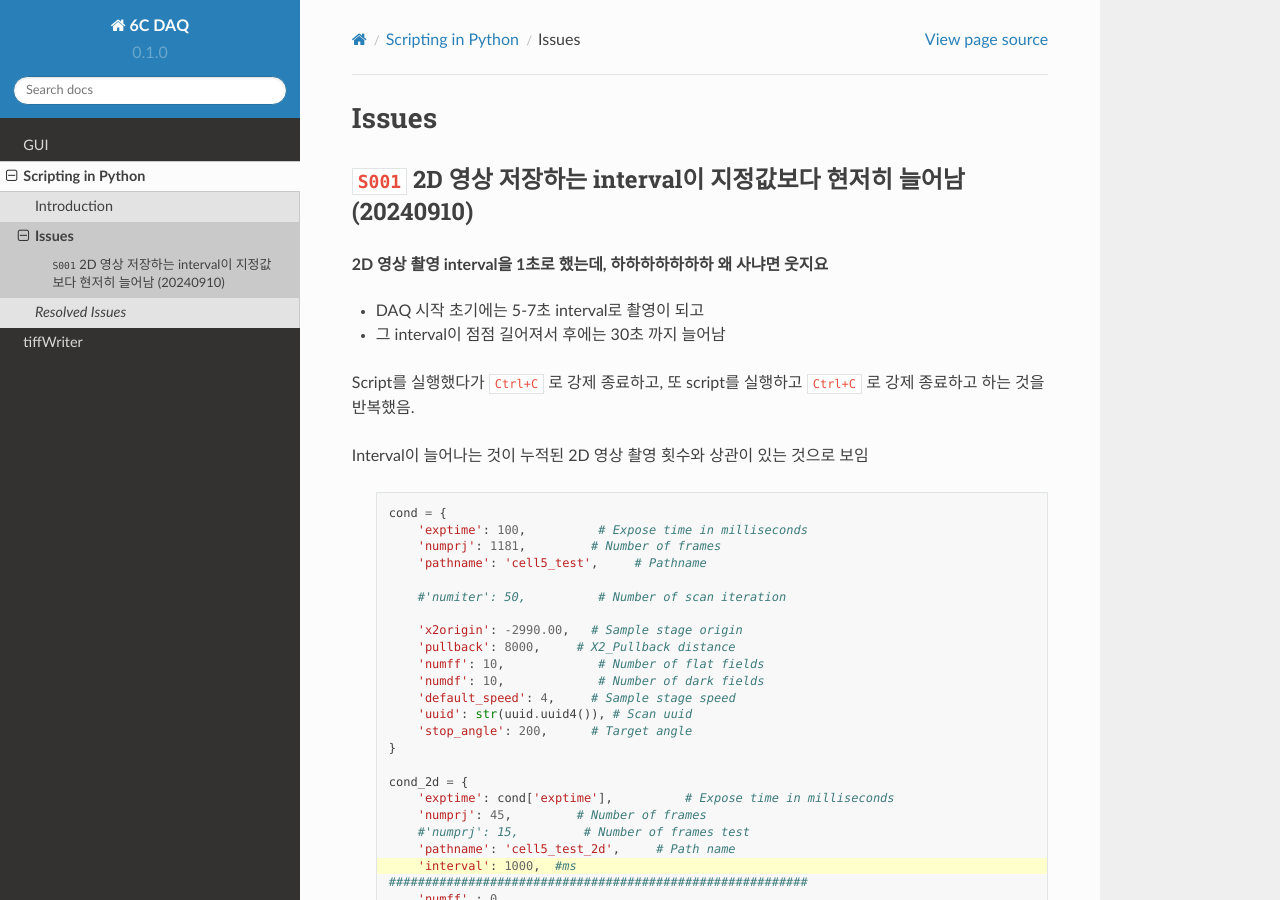
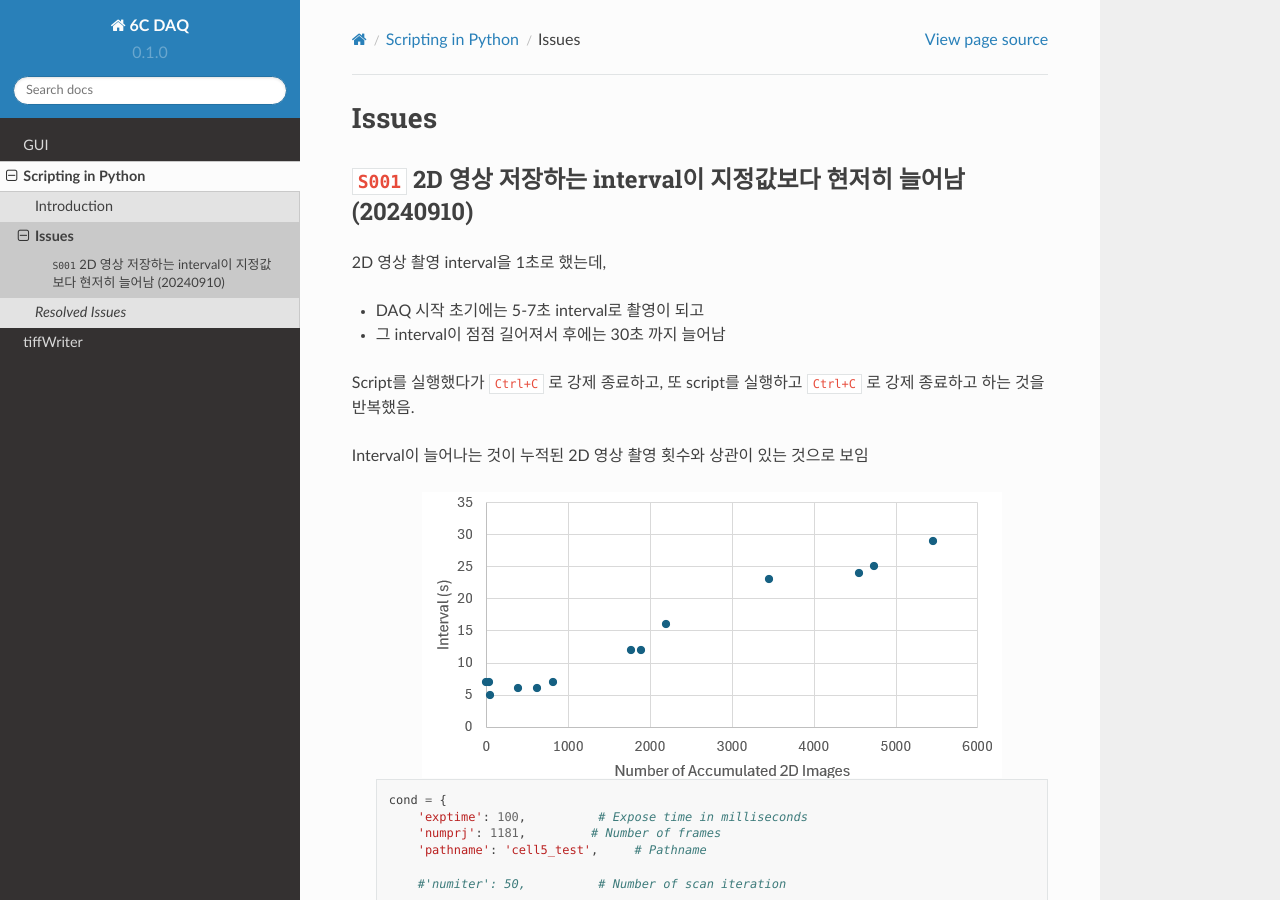
Before and after one commit to limjh0/6C_DAQ, a Sphinx documentation site: the page built from docs/source/scripting/issues.rst, in a window 1280 px wide and 900 px high. Built offline with Sphinx 7.4.7 and the Read the Docs theme 2.0.0, drawn with Linux system fonts in a browser that asks for light colours.

Commit message:
scripting issues

```diff
--- a/docs/source/scripting/issues.rst
+++ b/docs/source/scripting/issues.rst
@@ -3,9 +3,7 @@ Issues
 
 ``S001`` 2D 영상 저장하는 interval이 지정값보다 현저히 늘어남 (20240910)
 --------------------------------------------------------------------------------------------------
-2D 영상 촬영 interval을 1초로 했는데, 하하하하하하하 왜 사냐면 웃지요
-    .. image:: images/0010_increasing_intervals.png
-        :align:: center
+2D 영상 촬영 interval을 1초로 했는데,
 
 + DAQ 시작 초기에는 5-7초 interval로 촬영이 되고
 + 그 interval이 점점 길어져서 후에는 30초 까지 늘어남
@@ -14,8 +12,8 @@ Script를 실행했다가 ``Ctrl+C`` 로 강제 종료하고, 또 script를 실
 
 Interval이 늘어나는 것이 누적된 2D 영상 촬영 횟수와 상관이 있는 것으로 보임
 
-    .. image:: images/0010_increasing_intervals.png
-        :align:: center
+    .. image:: images/0010_intervals.png
+        :align: center
 
 
     .. code-block:: Python
```
Also changed, not shown: docs/source/scripting/images/0010_intervals.png (renamed from docs/source/scripting/images/0010_increasing_intervals.png).
